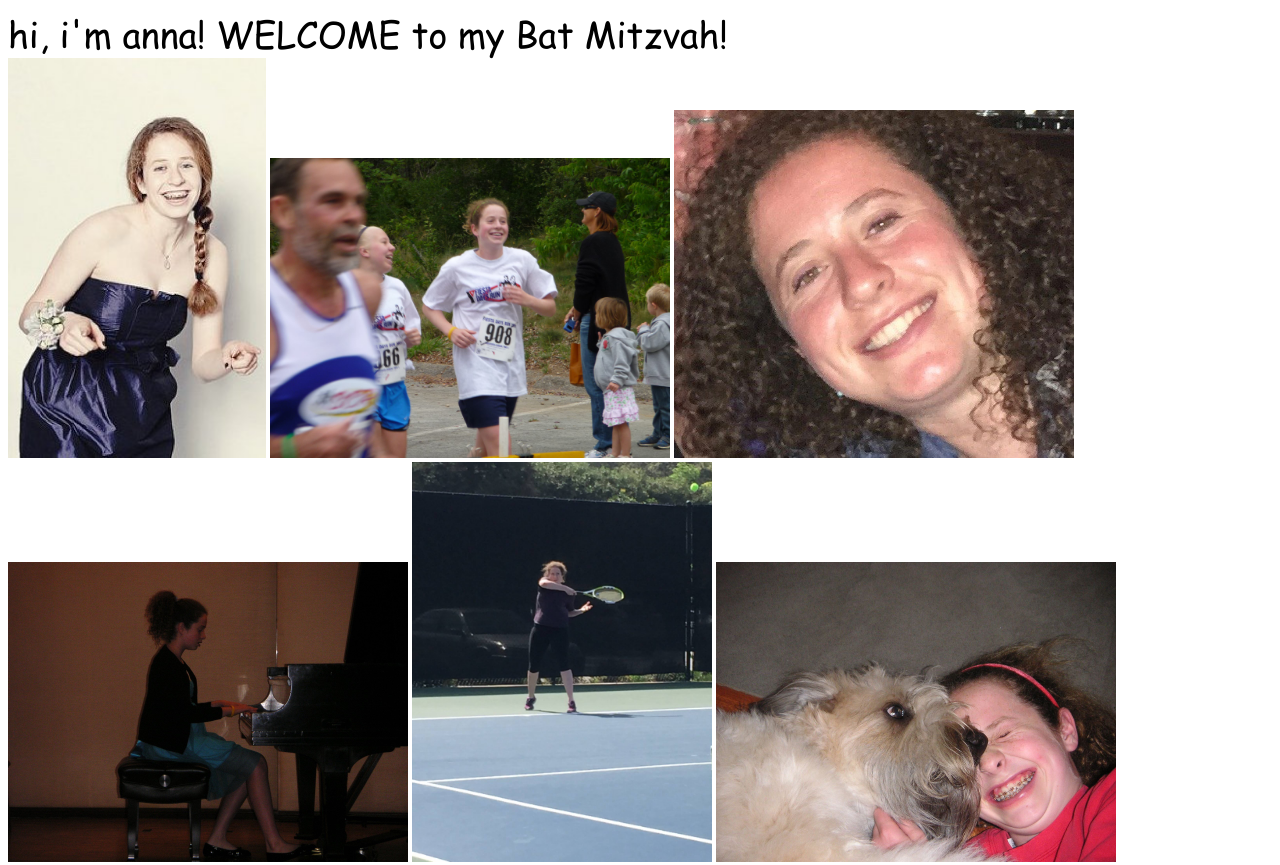
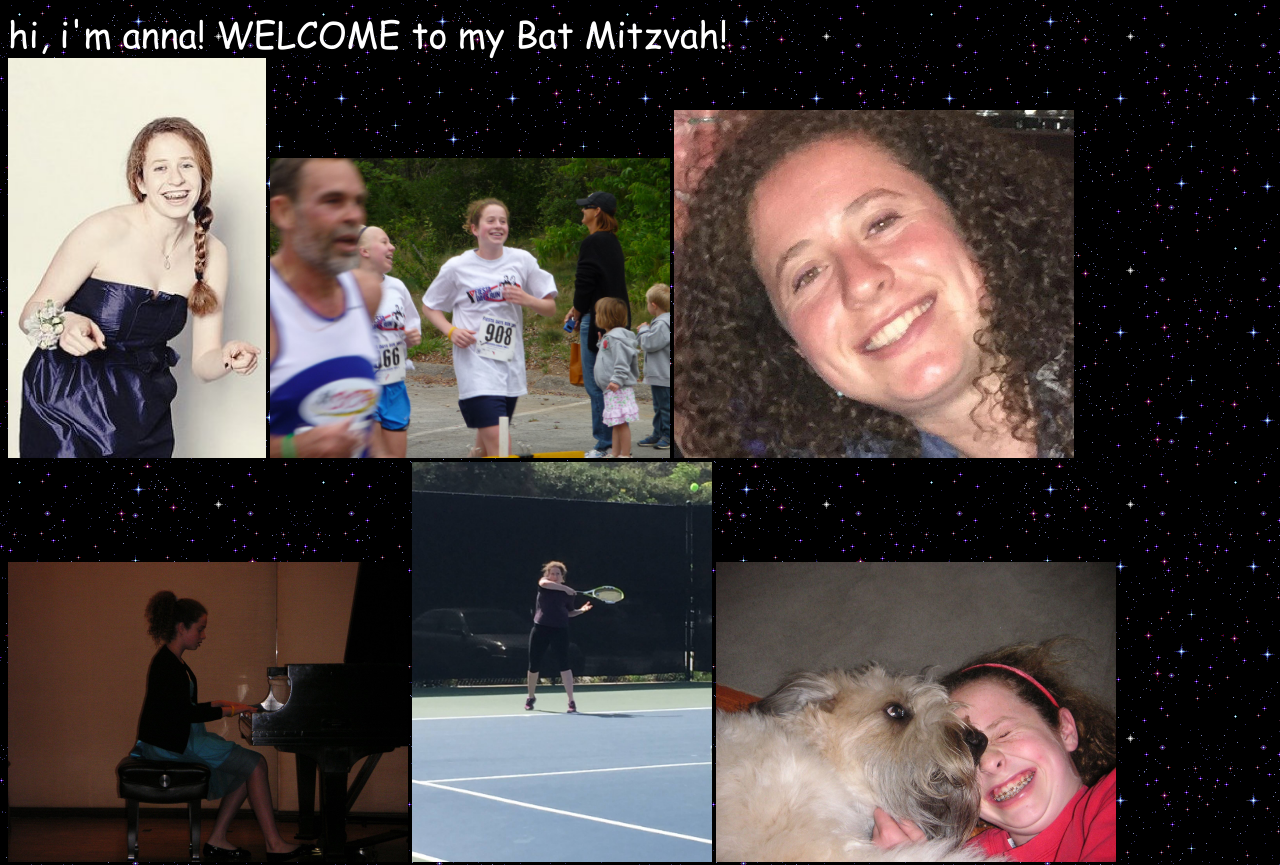
Before and after one commit to rolfotesting/rolfotesting.github.io, a plain HTML site: page index.html in a window 1280 px wide. Shown: the top 865 px of the page. Drawn offline with Linux system fonts and the light colour scheme.

Commit message:
updated for gif

```diff
--- a/index.css
+++ b/index.css
@@ -3,9 +3,15 @@
 	src: url(comicsans.ttf);
 }
 
+body {
+    background-image: url("stars.gif");
+    background-repeat: repeat-xy;
+}
+
 div {
 font-size: 36px;
 font-family: "Comic Sans S";
+color: white;
 }
 
 img {
```
